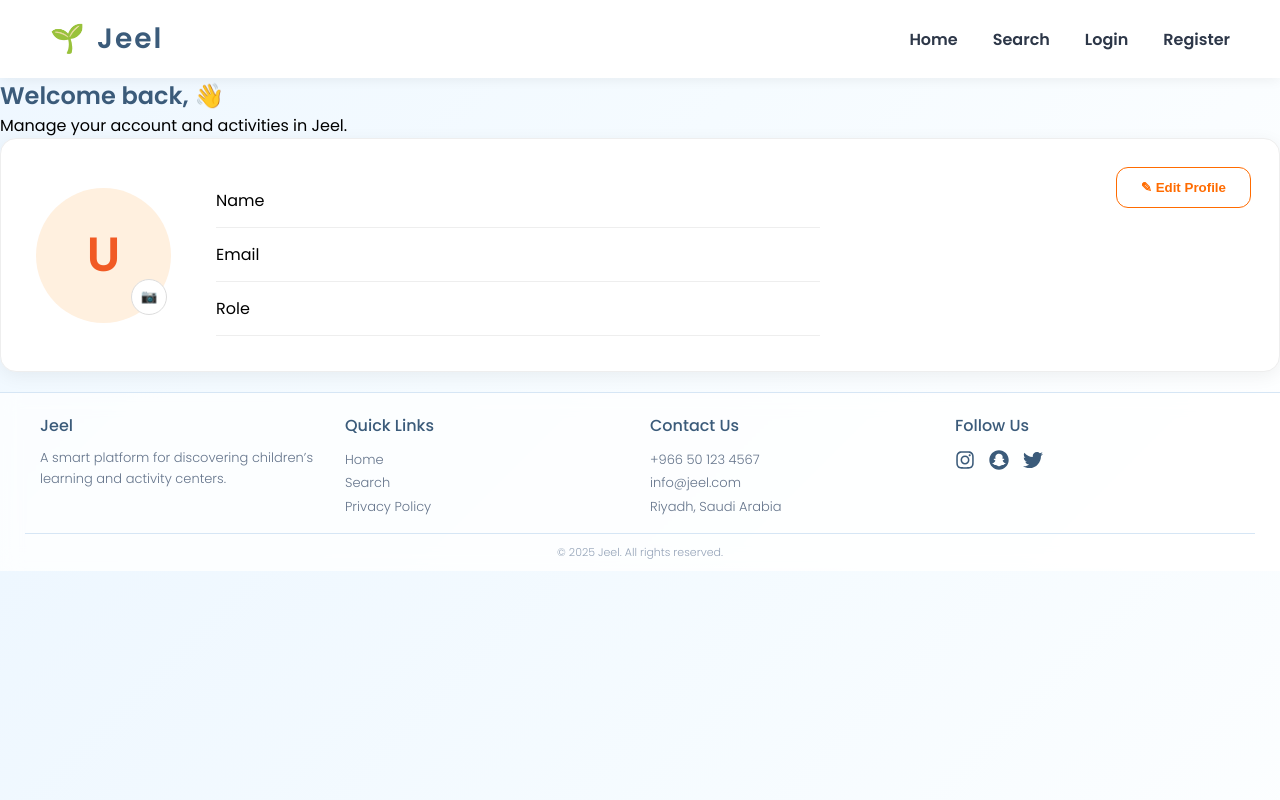
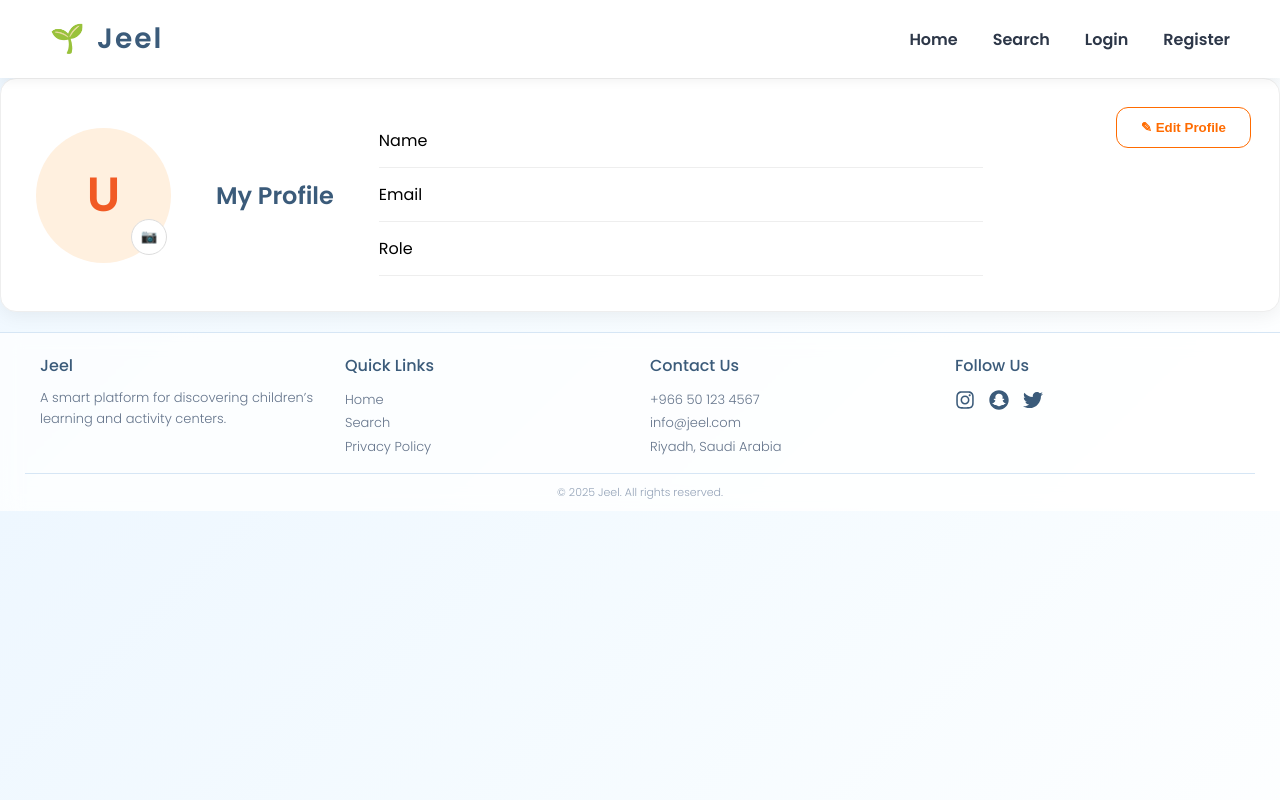
Before and after one commit to Nouf2027/Portfolio-Project, a React (Create React App) app in the folder Stage 4/frontend/: page /profile in a window 1280 px wide. Built offline with nearby package versions, Linux system fonts and the light colour scheme.

Commit message:
profile redesign

```diff
--- a/Stage 4/frontend/src/pages/Profile.jsx
+++ b/Stage 4/frontend/src/pages/Profile.jsx
@@ -63,15 +63,8 @@ const handleUpdateProfile = async () => {
 
   return (
     <div className="clean-profile-page">
-      <section className="profile-hero">
-        <div>
-          <h1>Welcome back, {user?.name} 👋</h1>
-          <p>Manage your account and activities in Jeel.</p>
+      <section className="clean-profile-grid">
 
-        </div>
-      </section>
-
-      <section className="clean-profile-grid">
   <div className="profile-card">
     <div className="avatar-box">
       <div className="avatar">
@@ -79,6 +72,7 @@ const handleUpdateProfile = async () => {
       </div>
       <button className="camera-btn">📷</button>
     </div>
+          <h1>My Profile</h1>
 
     <div className="profile-info">
       <div className="info-row">
```
